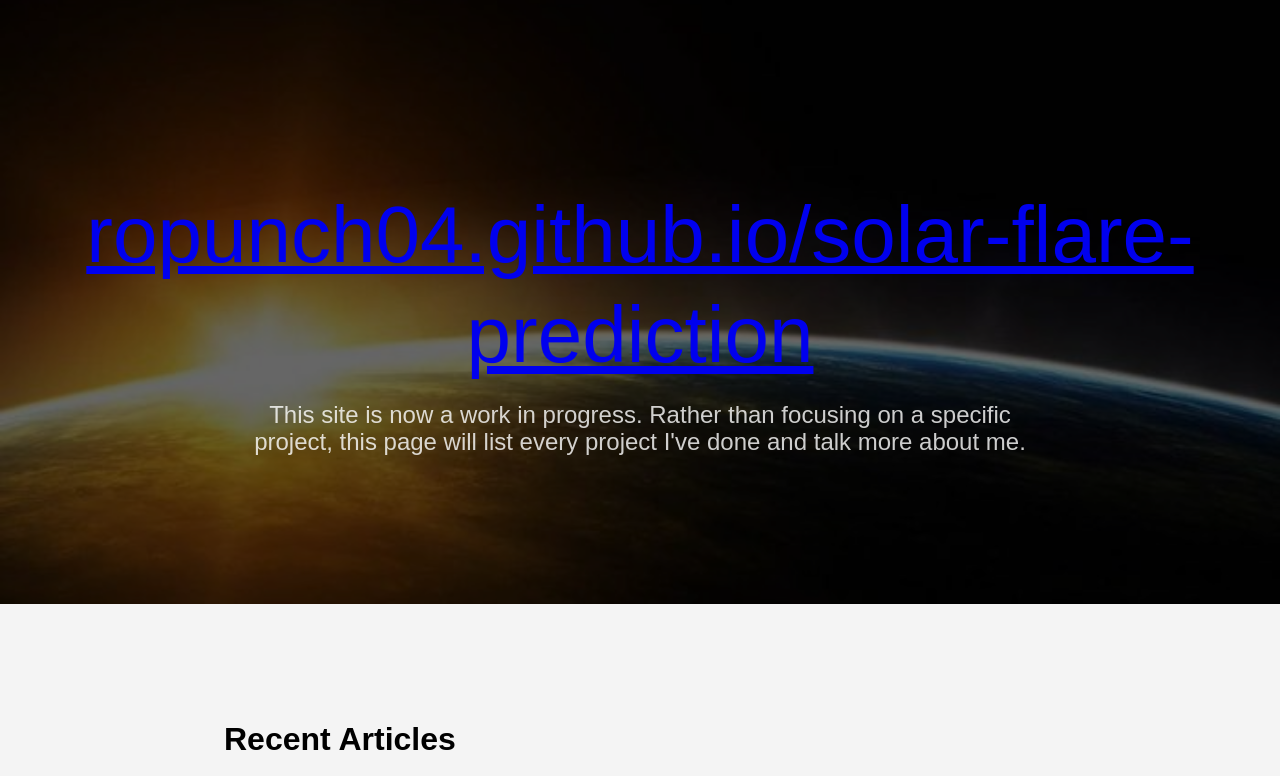
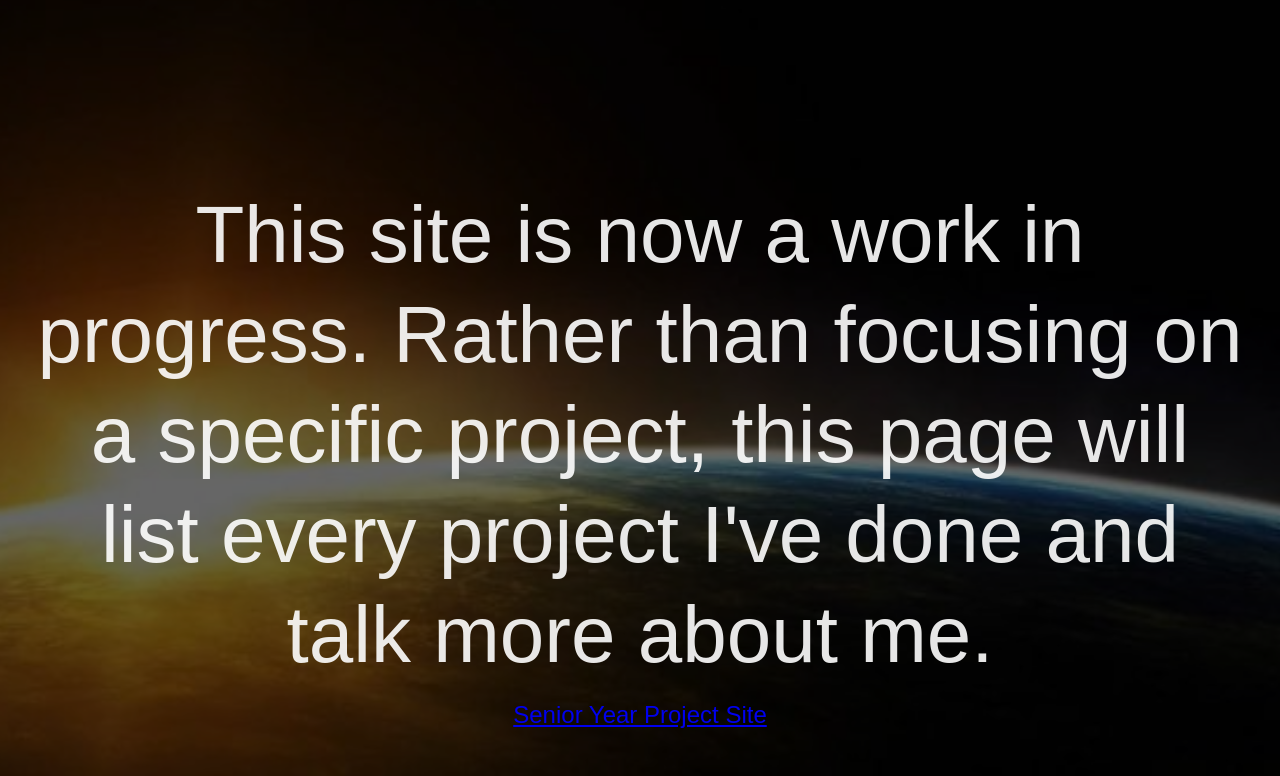
Before and after one commit to ropunch04/ropunch04.github.io, a plain HTML site: page index.html in a window 1280 px wide. Shown: the part 84-860 px from the top of the page. Drawn offline with Linux system fonts and the light colour scheme.

Commit message:
Update index.html

```diff
--- a/index.html
+++ b/index.html
@@ -139,11 +139,11 @@
 
       <div class="tc-l pv4 pv6-l ph3 ph4-ns">
         <h1 class="f2 f-subheadline-l fw2 white-90 mb0 lh-title">
-		<a href="ropunch04.github.io/solar-flare-prediction">ropunch04.github.io/solar-flare-prediction</a>
+		This site is now a work in progress. Rather than focusing on a specific project, this page will list every project I've done and talk more about me.
         </h1>
 
           <h2 class="fw1 f5 f3-l white-80 measure-wide-l center mt3">
-            This site is now a work in progress. Rather than focusing on a specific project, this page will list every project I've done and talk more about me.
+		<a href="ropunch04.github.io/solar-flare-prediction/">Senior Year Project Site</a>
           </h2>
 
       </div>
```
